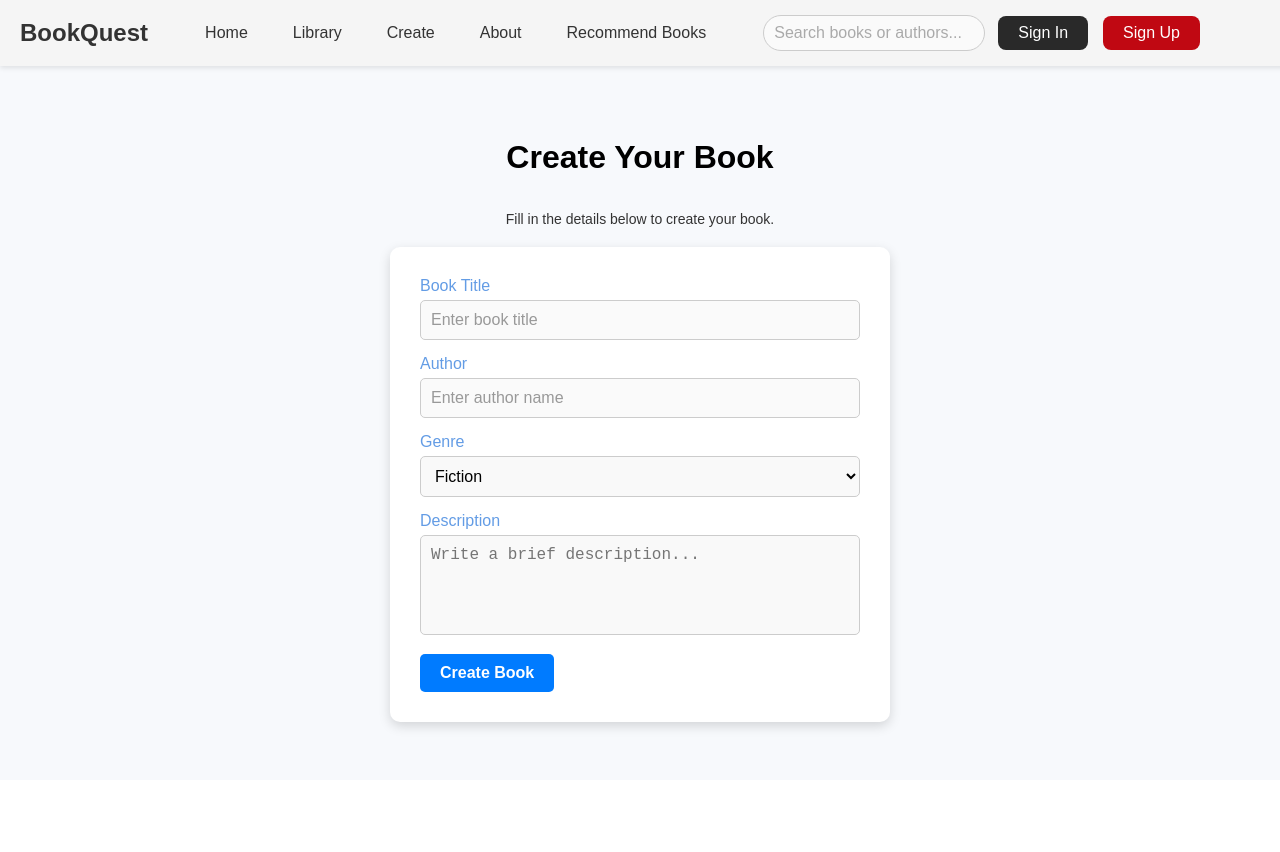
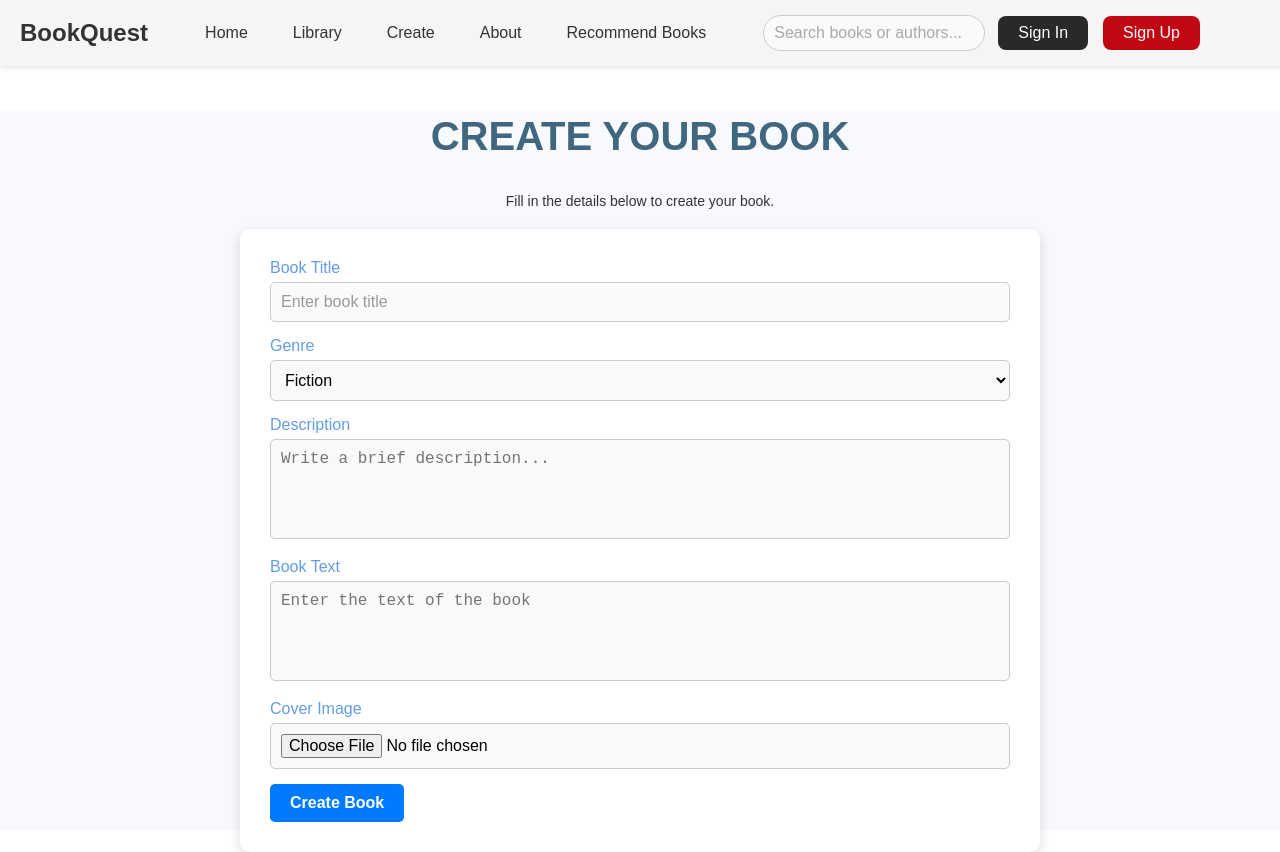
Before and after one commit to vantam3/Capstone1_FE, a React (Create React App) app in the folder book_web/: page /create in a window 1280 px wide. Before the commit the page ends 800 px from the top, so only its background shows below. Built offline with nearby package versions, Linux system fonts and the light colour scheme.

Commit message:
final change from Long

```diff
--- a/book_web/src/components/NavBar/NavBar.js
+++ b/book_web/src/components/NavBar/NavBar.js
@@ -19,9 +19,25 @@ function Navbar() {
   const [searchQuery, setSearchQuery] = useState(""); // Lưu từ khóa tìm kiếm
   const navigate = useNavigate();
   const searchRef = useRef(null); // Dùng để xử lý ẩn kết quả khi click ra ngoài
+
   const toggleDropdown = () => {
     setIsDropdownOpen(!isDropdownOpen); // Toggle trạng thái dropdown
   };
+
+  // Khôi phục trạng thái đăng nhập từ LocalStorage
+  useEffect(() => {
+    const savedUser = localStorage.getItem("user");
+    if (savedUser) {
+      setUser(JSON.parse(savedUser));
+    }
+  }, []);
+
+  // Lưu trạng thái user vào LocalStorage khi user thay đổi
+  useEffect(() => {
+    if (user) {
+      localStorage.setItem("user", JSON.stringify(user));
+    }
+  }, [user]);
 
   useEffect(() => {
     const handleClickOutside = (event) => {
@@ -29,7 +45,6 @@ function Navbar() {
         setSearchResults([]); // Ẩn danh sách kết quả khi click ra ngoài
         setShowModal(false); // Ẩn modal nếu đang hiển thị
         setIsDropdownOpen(false); // Đóng dropdown khi click ngoài
-
       }
     };
 
@@ -50,9 +65,10 @@ function Navbar() {
         });
       }
 
-      // Xóa token khỏi LocalStorage
+      // Xóa token và thông tin user khỏi LocalStorage
       localStorage.removeItem("token");
       localStorage.removeItem("refresh_token");
+      localStorage.removeItem("user");
 
       // Đặt trạng thái đăng xuất
       setUser(null);
@@ -64,17 +80,27 @@ function Navbar() {
         message: "You have successfully logged out!",
         type: "success",
       });
-      setShowModal(true);
+
+      // Sử dụng setTimeout để đảm bảo trạng thái modal hiển thị chính xác
+      setTimeout(() => {
+        setShowModal(true);
+      }, 0);
     } catch (err) {
       console.error("Logout error:", err);
+
+      // Hiển thị modal thông báo lỗi
       setModalContent({
         title: "Error",
         message: "Error occurred during logout. Please try again.",
         type: "error",
       });
-      setShowModal(true);
+
+      // Sử dụng setTimeout để đảm bảo trạng thái modal hiển thị chính xác
+      setTimeout(() => {
+        setShowModal(true);
+      }, 0);
     }
-  };
+};
 
   const handleSearch = async (e) => {
     if (e.key !== "Enter") return; // Chỉ kích hoạt tìm kiếm khi nhấn Enter
@@ -134,7 +160,9 @@ function Navbar() {
             <ul>
               {searchResults.map((book) => (
                 <li key={book.id}>
-                  <Link to={`/book/${book.id}`}>{book.title} by {book.author}</Link>
+                  <Link to={`/book/${book.id}`}>
+                    {book.title} by {book.author}
+                  </Link>
                 </li>
               ))}
             </ul>
@@ -148,7 +176,6 @@ function Navbar() {
               alt="User Avatar"
               className="nav-user-avatar"
               onClick={toggleDropdown} // Thêm onClick để mở/đóng dropdown
-
             />
             <span className="nav-user-name">
               {user.first_name} {user.last_name}
--- a/book_web/src/pages/CreateBook/CreateBook.css
+++ b/book_web/src/pages/CreateBook/CreateBook.css
@@ -9,12 +9,22 @@
     margin: 0; /* Xóa khoảng cách không cần thiết */
     padding: 0; /* Xóa padding mặc định */
     box-sizing: border-box;
+    margin-top: 50px;
+    animation: fadeIn 1.5s ease-in-out;
+}
+
+.create-book-h1{
+    font-size: 2.5rem;
+    margin-bottom: 20px;
+    font-size: 2.5rem;
+    color: #3f6780;
+    text-align: center;
 }
 
 /* Style cho form */
 form {
     width: 90%;
-    max-width: 500px; /* Giới hạn chiều rộng tối đa */
+    max-width: 800px; /* Giới hạn chiều rộng tối đa */
     background-color: #ffffff; /* Màu nền trắng */
     border-radius: 10px; /* Bo góc nhẹ */
     box-shadow: 0 4px 12px rgba(0, 0, 0, 0.15); /* Hiệu ứng đổ bóng */
--- a/book_web/src/pages/CreateBook/CreateBook.js
+++ b/book_web/src/pages/CreateBook/CreateBook.js
@@ -1,21 +1,127 @@
-import React from 'react';
+import React, { useState } from 'react';
+import { useNavigate } from 'react-router-dom';
+import Modal from '../../components/Modal/Modal'; // Import the modal
 import './CreateBook.css';
 
 const CreateBook = () => {
+  const [book, setBook] = useState({
+    title: "",
+    genre: "fiction",  // Ensure the genre is sent in lowercase
+    description: "",
+    coverImage: null,
+    text: ""  // Add field for book text
+  });
+
+  const [modal, setModal] = useState({ visible: false, title: "", message: "", type: "success" }); // Modal state
+  const navigate = useNavigate();
+
+  const handleChange = (e) => {
+    const { name, value } = e.target;
+    setBook((prevBook) => ({
+      ...prevBook,
+      [name]: value,
+    }));
+  };
+
+  const handleFileChange = (e) => {
+    const file = e.target.files[0];
+    setBook((prevBook) => ({
+      ...prevBook,
+      coverImage: file,
+    }));
+  };
+
+  const handleSubmit = async (e) => {
+    e.preventDefault();
+
+    const formData = new FormData();
+    formData.append('title', book.title);
+    formData.append('genre', book.genre);
+    formData.append('description', book.description);
+    formData.append('text', book.text);  // Trường text phải được gửi lên
+    if (book.coverImage) {
+      formData.append('cover_image', book.coverImage);
+    }
+
+    try {
+      const response = await fetch('http://localhost:8000/api/create-user-book/', {
+        method: 'POST',
+        headers: {
+          'Authorization': `Bearer ${localStorage.getItem('token')}`,  // Đảm bảo token hợp lệ
+        },
+        body: formData,
+      });
+
+      const result = await response.json();
+
+      if (response.ok) {
+        console.log("Book created:", result);
+        setModal({
+          visible: true,
+          title: "Success",
+          message: "Book created successfully!",
+          type: "success"
+        });
+        navigate('/bookcreated', { state: { book: result } });
+      } else {
+        let errorMessage = "Failed to create book.";
+        if (result && result.detail) {
+          errorMessage = result.detail;
+        }
+        setModal({
+          visible: true,
+          title: "Error",
+          message: errorMessage,
+          type: "error"
+        });
+      }
+    } catch (error) {
+      console.error("Error creating book:", error);
+      setModal({
+        visible: true,
+        title: "Error",
+        message: "An error occurred while creating the book.",
+        type: "error"
+      });
+    }
+
+    setBook({
+      title: "",
+      genre: "fiction",
+      description: "",
+      coverImage: null,
+      text: ""  // Đảm bảo reset trường này sau khi tạo sách
+    });
+  };
+
+
+
+  const closeModal = () => {
+    setModal({ visible: false, title: "", message: "", type: "success" }); // Close modal
+  };
+
   return (
     <div className="create-book-container">
-      <h1 className="create-book-title">Create Your Book</h1>
+      <h1 className="create-book-h1">CREATE YOUR BOOK</h1>
       <p className="create-book-description">Fill in the details below to create your book.</p>
 
-      <form className="create-book-form">
+      <form className="create-book" onSubmit={handleSubmit}>
         <label>Book Title</label>
-        <input type="text" placeholder="Enter book title" />
-
-        <label>Author</label>
-        <input type="text" placeholder="Enter author name" />
+        <input
+          type="text"
+          name="title"
+          value={book.title}
+          onChange={handleChange}
+          placeholder="Enter book title"
+          required
+        />
 
         <label>Genre</label>
-        <select>
+        <select
+          name="genre"
+          value={book.genre}
+          onChange={handleChange}
+        >
           <option value="fiction">Fiction</option>
           <option value="non-fiction">Non-fiction</option>
           <option value="fantasy">Fantasy</option>
@@ -24,10 +130,57 @@ const CreateBook = () => {
         </select>
 
         <label>Description</label>
-        <textarea placeholder="Write a brief description..." rows="4"></textarea>
+        <textarea
+          name="description"
+          value={book.description}
+          onChange={handleChange}
+          placeholder="Write a brief description..."
+          rows="4"
+        ></textarea>
 
-        <button type="submit" className="create-book-submit">Create Book</button>
+        <label>Book Text</label>
+        <textarea
+          name="text"
+          value={book.text}
+          onChange={handleChange}
+          placeholder="Enter the text of the book"
+          rows="6"
+        ></textarea>
+
+        <div className="form-group">
+          <label>Cover Image</label>
+          <input
+            type="file"
+            name="coverImage"
+            onChange={handleFileChange}
+            accept="image/*"
+            className="file-input"
+          />
+        </div>
+
+        {book.coverImage && (
+          <div className="form-group">
+            <img
+              src={URL.createObjectURL(book.coverImage)}
+              alt="Preview"
+              className="image-preview"
+            />
+          </div>
+        )}
+
+        <button type="submit" className="create-book-submit">
+          Create Book
+        </button>
       </form>
+
+      {modal.visible && (
+        <Modal
+          title={modal.title}
+          message={modal.message}
+          onClose={closeModal}
+          type={modal.type}
+        />
+      )}
     </div>
   );
 };
--- a/book_web/src/pages/Login/Login.js
+++ b/book_web/src/pages/Login/Login.js
@@ -35,13 +35,25 @@ const LoginForm = () => {
       setModalMessage("Login successful!");
       setModalType("success");
 
-      // Điều hướng sau 1s
-      setTimeout(() => {
-        setModalMessage("");
-        navigate("/"); // Quay về trang chủ hoặc trang bạn muốn
-      }, 1000);
+      try {
+        const adminResponse = await axios.get("http://localhost:8000/api/admin_dashboard/", {
+          headers: { Authorization: `Bearer ${token}` },
+        });
+        setTimeout(() => {
+          setModalMessage("");
+          if (adminResponse.status === 200 && adminResponse.data.message === "Welcome Admin!") {
+            navigate("/admin");
+          }
+        }, 1000);
+      } catch (adminResponse) {
+        if (adminResponse.status == 403) {
+          setTimeout(() => {
+            setModalMessage("");
+          navigate("/");
+          }, 1000);
+        }
+      }
     } catch (err) {
-      // Hiển thị thông báo lỗi khi đăng nhập thất bại
       setModalMessage(err.response?.data?.message || "Login failed. Please try again.");
       setModalType("error");
     }
```
